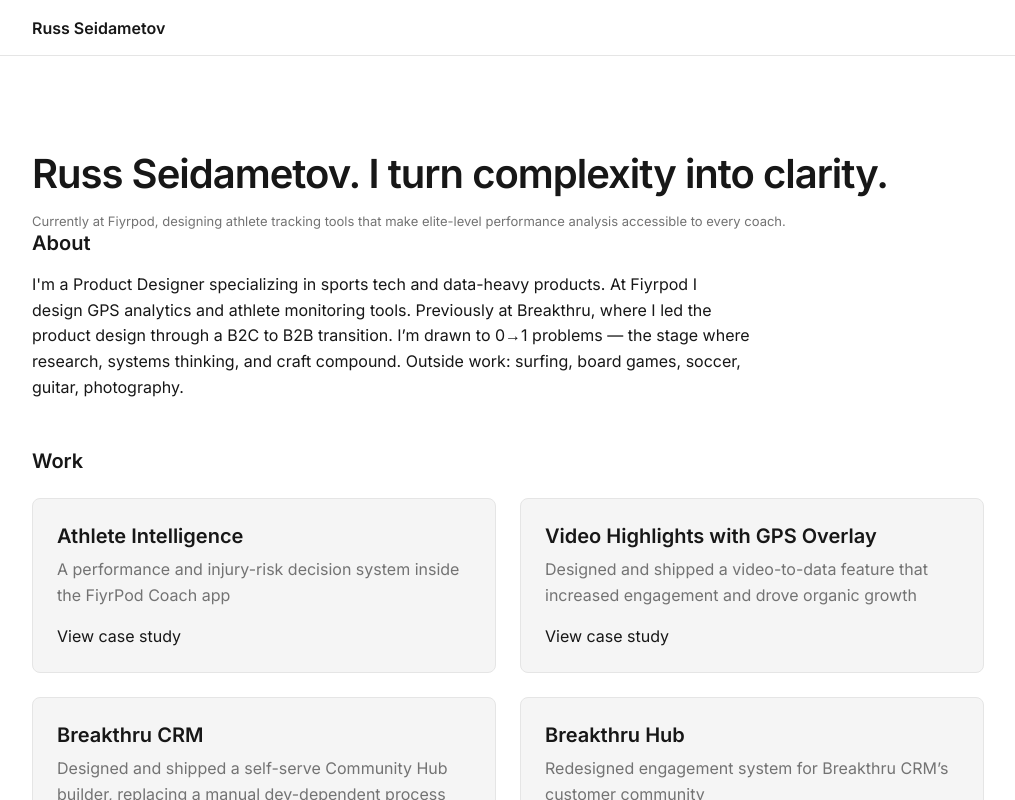
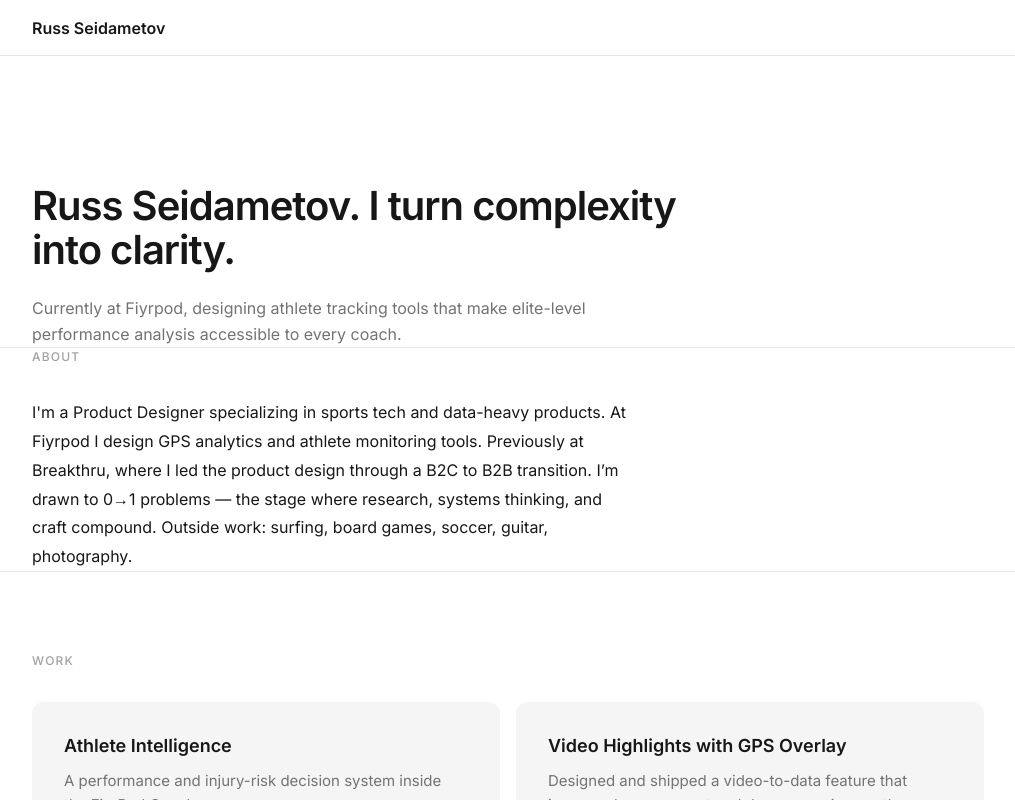
Before and after one commit to russ-seid/Portfolio-project, a Next.js app in the folder portfolio/: page / in a window 1280 px wide. Shown: the top 800 px of the page, without its empty margins (132-1147 px from the left). Built offline with nearby package versions, Linux system fonts and the light colour scheme.

Commit message:
design: improve spacing, section labels, and card polish

```diff
--- a/portfolio/src/components/layout/Footer.tsx
+++ b/portfolio/src/components/layout/Footer.tsx
@@ -7,7 +7,7 @@
     <footer
       className={`border-t border-neutral-200${className ? ` ${className}` : ''}`}
     >
-      <div className="max-w-[1080px] mx-auto px-4 sm:px-16 py-8 flex flex-col sm:flex-row sm:items-center sm:justify-between gap-4">
+      <div className="max-w-[1080px] mx-auto px-4 sm:px-16 py-12 flex flex-col sm:flex-row sm:items-center sm:justify-between gap-4">
         <span className="text-[16px] text-[#171717]">Get in touch</span>
         <div className="flex flex-col sm:flex-row gap-4">
           <a
--- a/portfolio/src/components/sections/AboutSection.tsx
+++ b/portfolio/src/components/sections/AboutSection.tsx
@@ -6,16 +6,17 @@
   return (
     <section
       aria-label="About"
-      className={`py-12${className ? ` ${className}` : ''}`}
+      className={`border-t border-neutral-200 py-20${className ? ` ${className}` : ''}`}
     >
       <div className="max-w-[1080px] mx-auto px-4 sm:px-16">
-        <h2 className="text-[20px] font-semibold leading-[1.3] text-[#171717]">
+        <p className="text-[12px] font-medium uppercase tracking-widest text-neutral-400 mb-8">
           About
-        </h2>
-        <p className="mt-4 text-[16px] font-normal leading-[1.6] text-[#171717] max-w-[720px]">
+        </p>
+        <p className="text-[16px] font-normal leading-[1.8] text-[#171717] max-w-[600px]">
           {"I'm a Product Designer specializing in sports tech and data-heavy products. At Fiyrpod I design GPS analytics and athlete monitoring tools. Previously at Breakthru, where I led the product design through a B2C to B2B transition. I\u2019m drawn to 0\u21921 problems \u2014 the stage where research, systems thinking, and craft compound. Outside work: surfing, board games, soccer, guitar, photography."}
         </p>
       </div>
     </section>
+
   );
 }
--- a/portfolio/src/components/sections/HeroSection.tsx
+++ b/portfolio/src/components/sections/HeroSection.tsx
@@ -6,13 +6,13 @@
   return (
     <section
       aria-label="Hero"
-      className={`pt-24 pb-16${className ? ` ${className}` : ''}`}
+      className={`pt-32 pb-24${className ? ` ${className}` : ''}`}
     >
       <div className="max-w-[1080px] mx-auto px-4 sm:px-16">
-        <h1 className="text-[28px] sm:text-[40px] font-semibold leading-[1.1] tracking-tight text-[#171717]">
+        <h1 className="text-[28px] sm:text-[40px] font-semibold leading-[1.1] tracking-tight text-[#171717] max-w-[720px]">
           Russ Seidametov. I turn complexity into clarity.
         </h1>
-        <p className="mt-4 text-[13px] font-normal leading-[1.4] text-neutral-500">
+        <p className="mt-6 text-[16px] font-normal leading-[1.6] text-neutral-500 max-w-[560px]">
           Currently at Fiyrpod, designing athlete tracking tools that make elite-level performance analysis accessible to every coach.
         </p>
       </div>
--- a/portfolio/src/components/sections/WorkSection.tsx
+++ b/portfolio/src/components/sections/WorkSection.tsx
@@ -32,13 +32,13 @@
   return (
     <section
       aria-label="Work"
-      className={`pt-12 pb-16${className ? ` ${className}` : ''}`}
+      className={`border-t border-neutral-200 pt-20 pb-28${className ? ` ${className}` : ''}`}
     >
       <div className="max-w-[1080px] mx-auto px-4 sm:px-16">
-        <h2 className="text-[20px] font-semibold leading-[1.3] text-[#171717]">
+        <p className="text-[12px] font-medium uppercase tracking-widest text-neutral-400 mb-8">
           Work
-        </h2>
-        <div className="mt-6 grid grid-cols-1 sm:grid-cols-2 gap-6">
+        </p>
+        <div className="grid grid-cols-1 sm:grid-cols-2 gap-4">
           {caseStudies.map((study) => (
             <CaseStudyCard
               key={study.title}
--- a/portfolio/src/components/ui/CaseStudyCard.tsx
+++ b/portfolio/src/components/ui/CaseStudyCard.tsx
@@ -11,16 +11,16 @@
   return (
     <Link
       href={href}
-      className={`block bg-neutral-100 border border-neutral-200 rounded-lg p-6 cursor-pointer hover:bg-[#ebebeb] active:bg-[#e0e0e0] focus-visible:outline-2 focus-visible:outline-neutral-900 focus-visible:outline-offset-2${className ? ` ${className}` : ''}`}
+      className={`group block bg-[#f5f5f5] rounded-xl p-8 hover:bg-[#ebebeb] active:bg-[#e0e0e0] transition-colors focus-visible:outline-2 focus-visible:outline-neutral-900 focus-visible:outline-offset-2${className ? ` ${className}` : ''}`}
     >
-      <h3 className="text-[20px] font-semibold leading-[1.3] text-[#171717]">
+      <h3 className="text-[18px] font-semibold leading-[1.3] text-[#171717]">
         {title}
       </h3>
-      <p className="mt-2 text-[16px] leading-[1.6] text-neutral-500">
+      <p className="mt-3 text-[15px] leading-[1.6] text-neutral-500">
         {description}
       </p>
-      <p className="mt-4 text-[16px] font-normal text-neutral-900 hover:underline">
-        View case study
+      <p className="mt-6 text-[13px] font-medium text-neutral-400 group-hover:text-[#171717] transition-colors">
+        View case study →
       </p>
     </Link>
   );
```
